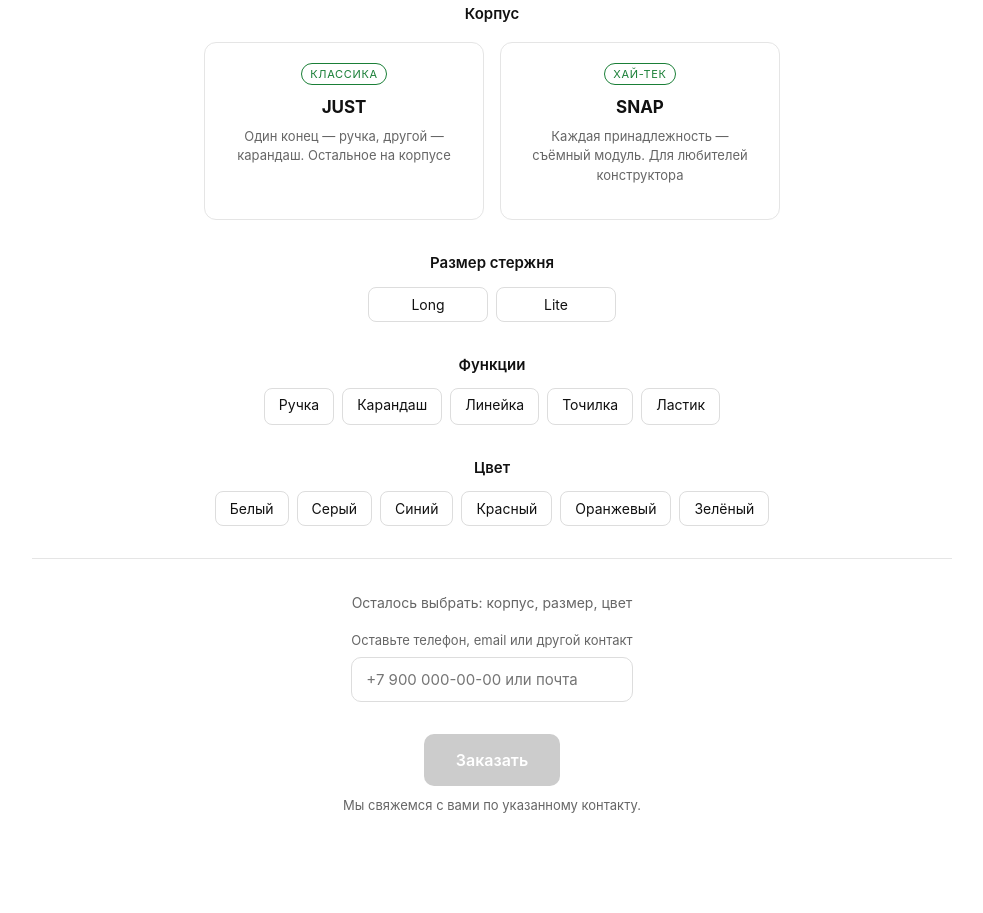
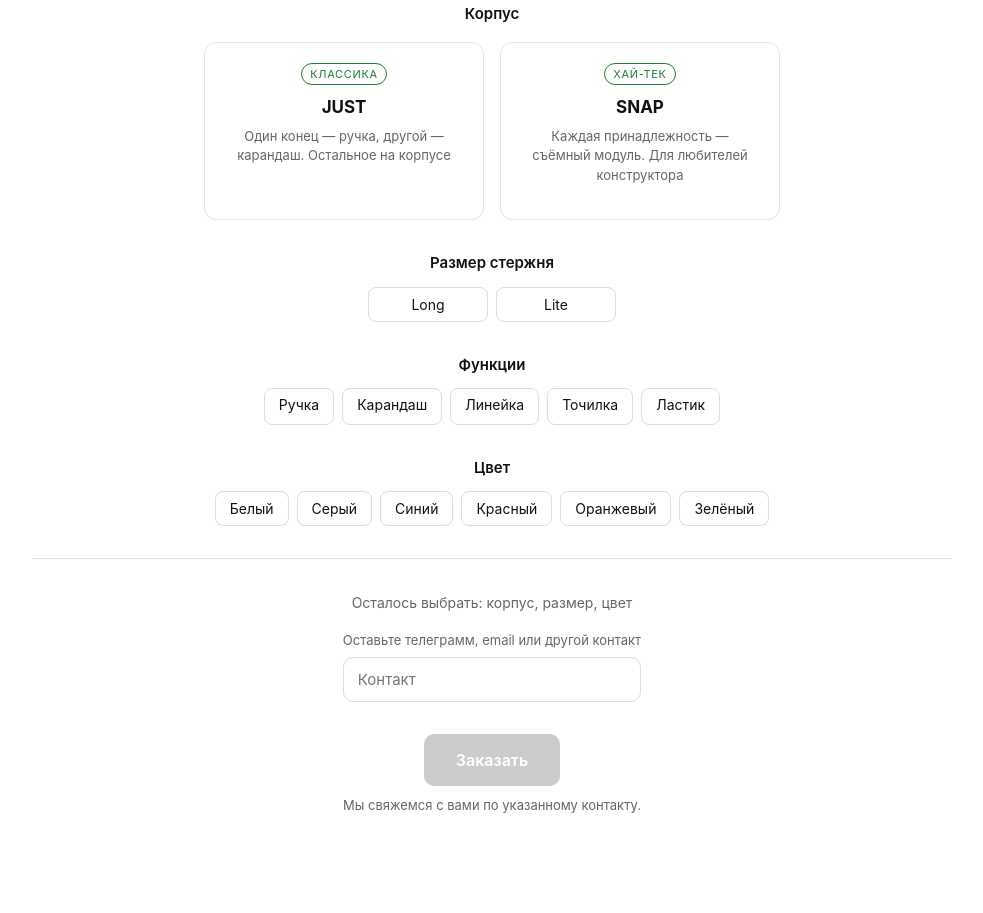
Before and after one commit to KvoERR/neprosto-ruchka, a plain HTML site: page index.html in a window 1280 px wide. Shown: the part 371-1284 px from the top of the page, without its empty margins (148-1131 px from the left). Drawn offline with Linux system fonts and the light colour scheme.

Commit message:
Update index.html

```diff
--- a/index.html
+++ b/index.html
@@ -616,8 +616,8 @@
     <!-- Форма для отправки в Google Apps Script -->
     <form id="orderForm" action="https://script.google.com/macros/s/AKfycbzwGoJXqdVGUdPoS42uLQG0YWvof-Ddc03SmIE66ZfKmIyFjUgqUJCpOXABnB9PdEuykQ/exec" method="POST" target="_blank">
       <div class="contact-field">
-        <label for="contactInput">Оставьте телефон, email или другой контакт</label>
-        <input type="text" id="contactInput" name="Контакт" placeholder="+7 900 000-00-00 или почта" autocomplete="off">
+        <label for="contactInput">Оставьте телеграмм, email или другой контакт</label>
+        <input type="text" id="contactInput" name="Контакт" placeholder="Контакт" autocomplete="off">
         <div class="contact-error" id="contactError"></div>
       </div>
 
```
